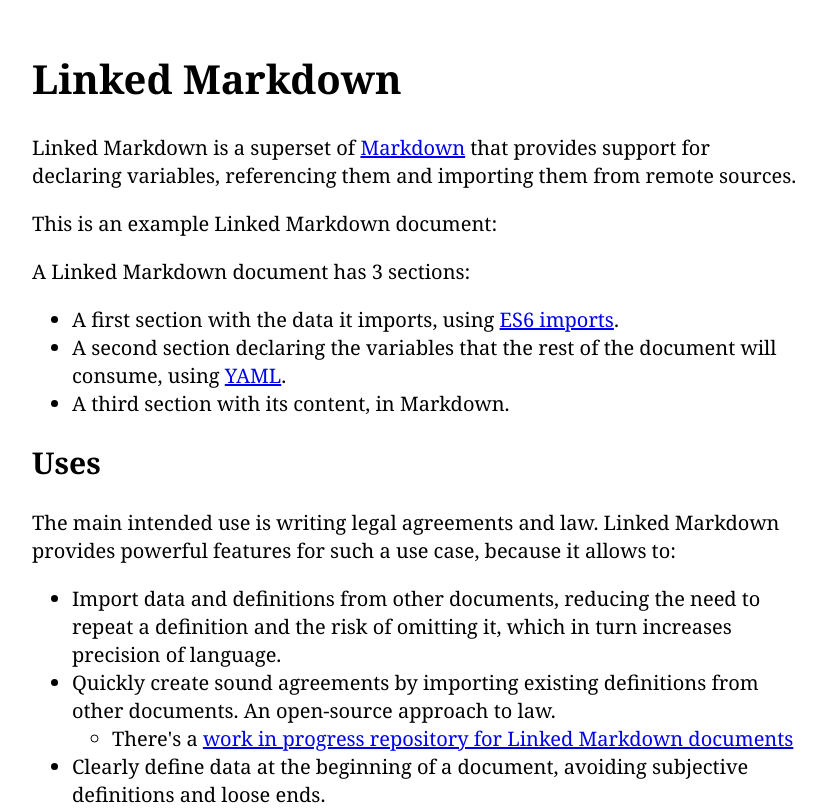
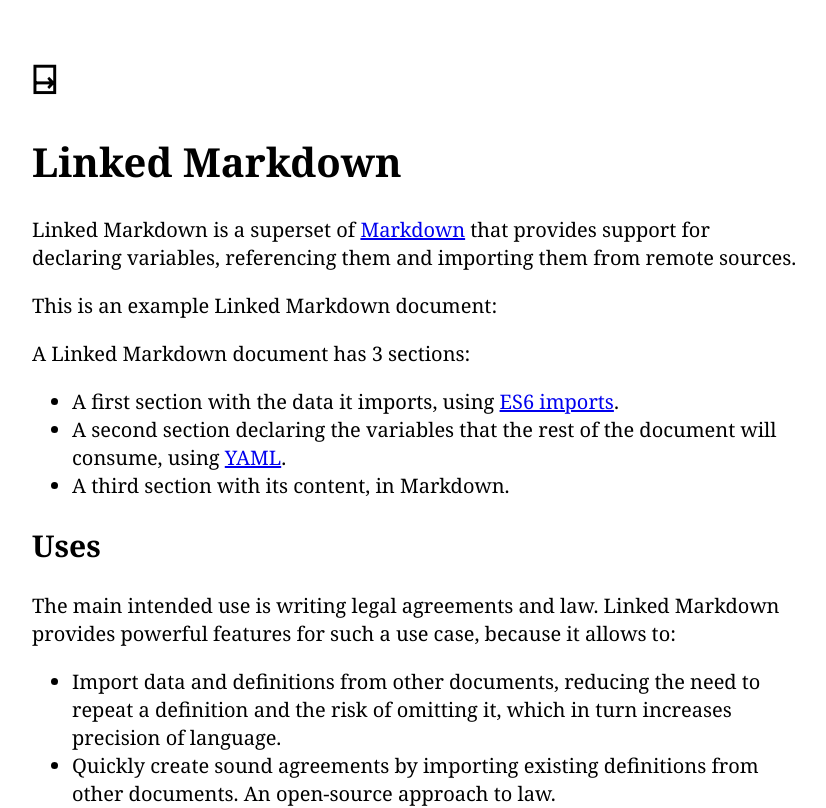
Before and after one commit to linkedmd/linkedmd, a React (Create React App) app in the folder component/example/: page / in a window 1280 px wide. Shown: the top 808 px of the page, without its empty margins (224-1050 px from the left). Built offline with nearby package versions, Linux system fonts and the light colour scheme; a web font is replaced by a local one.

Commit message:
fix(): Added favicon and fixed table word wrap

```diff
--- a/component/example/public/index.html
+++ b/component/example/public/index.html
@@ -2,7 +2,7 @@
 <html lang="en">
   <head>
     <meta charset="utf-8" />
-    <link rel="shortcut icon" href="%PUBLIC_URL%/favicon.ico" />
+    <link rel="shortcut icon" href="%PUBLIC_URL%/favicon.png" />
     <meta
       name="viewport"
       content="width=device-width, initial-scale=1, shrink-to-fit=no"
@@ -24,7 +24,8 @@
       work correctly both with client-side routing and a non-root public URL.
       Learn how to configure a non-root public URL by running `npm run build`.
     -->
-    <title>@linkedmd/component</title>
+    <title>Linked Markdown</title>
+    <meta name="description" content="A superset of Markdown with support for data declarations and remote references.">
   </head>
 
   <body>
--- a/component/example/src/App.tsx
+++ b/component/example/src/App.tsx
@@ -46,10 +46,10 @@ This below is a Linked Markdown document, go play with it!
 
   return (
     <>
-      <div
-        style={{ maxWidth: '768px', margin: 'auto' }}
-        dangerouslySetInnerHTML={getMarkdownText()}
-      />
+      <div style={{ maxWidth: '768px', margin: 'auto' }}>
+        <h1>⍈</h1>
+        <div dangerouslySetInnerHTML={getMarkdownText()}></div>
+      </div>
       <h3 style={{ textAlign: 'center' }}>
         <a
           onClick={() => {
```
Also changed, not shown: 3 other files (tests, documents, lock files or other folders).
